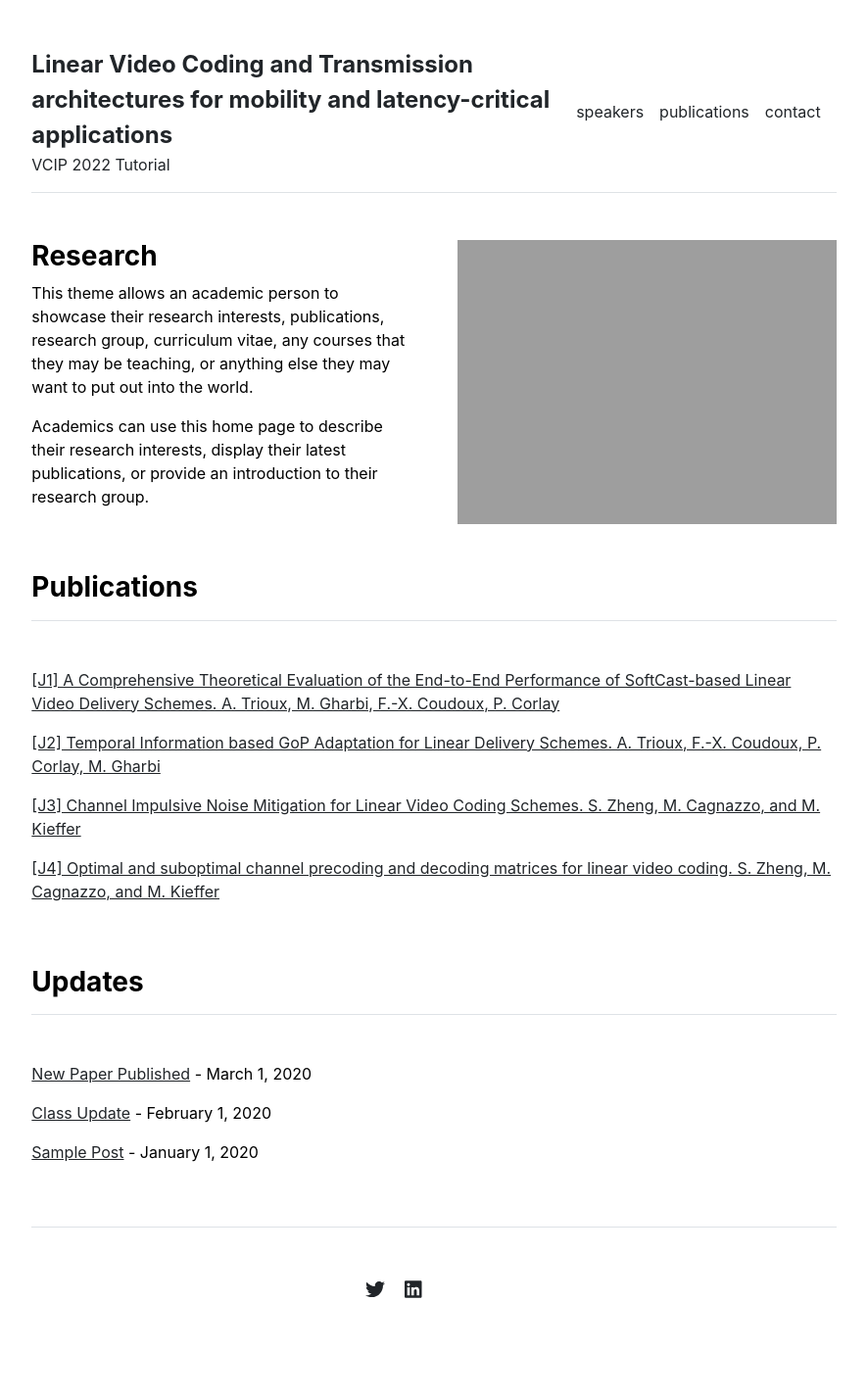
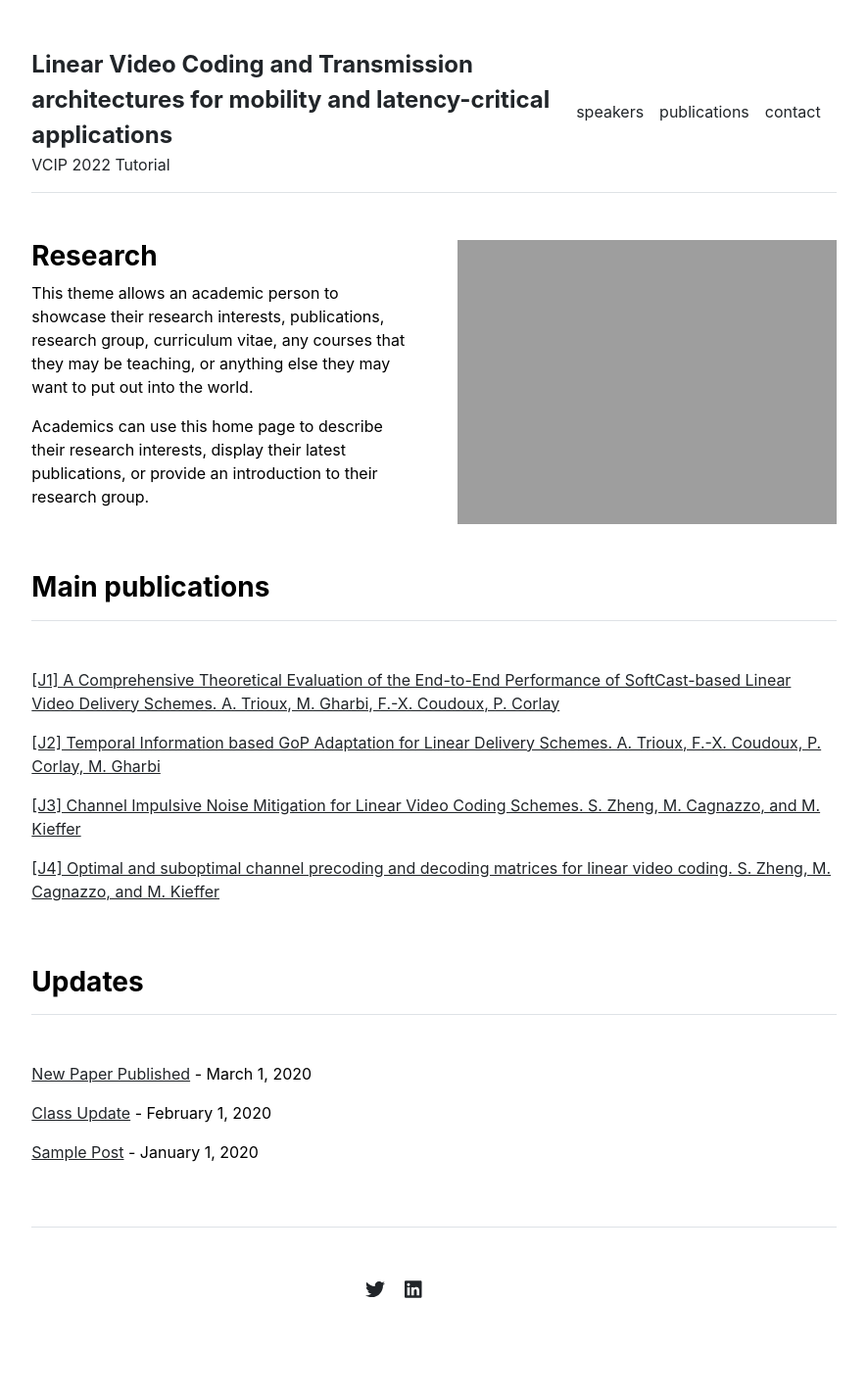
Before and after one commit to XiaYi59/LVCT, a Jekyll site: the page built from index.md, in a window 1280 px wide. Shown: the whole page at 98% size, without its empty margins (197-1082 px from the left). Built offline with Jekyll 4.4.1, drawn with Linux system fonts in a browser that asks for light colours.

Commit message:
Update publications.html

```diff
--- a/_includes/publications.html
+++ b/_includes/publications.html
@@ -1,6 +1,6 @@
 <div class="row g-5 mb-5">
   <div>
-    <h3 class="fw-bold border-bottom pb-3 mb-5">Publications</h3>
+    <h3 class="fw-bold border-bottom pb-3 mb-5">Main publications</h3>
     {% if page.title == "Home" %}
       {% for item in site.data.publications.featured %}
         <p><a href="{{ item.url }}">{{ item.name }}</a></p>
```
